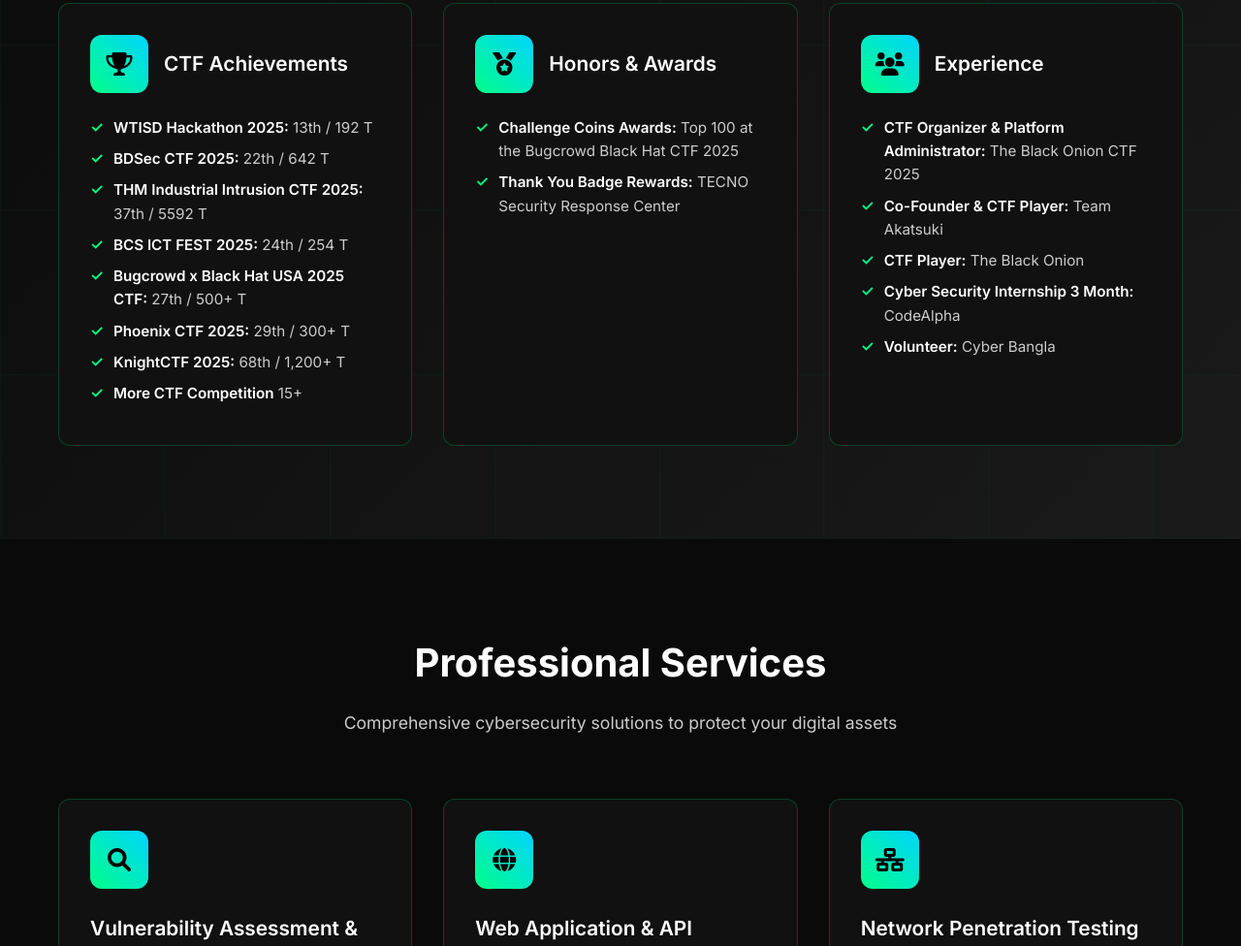
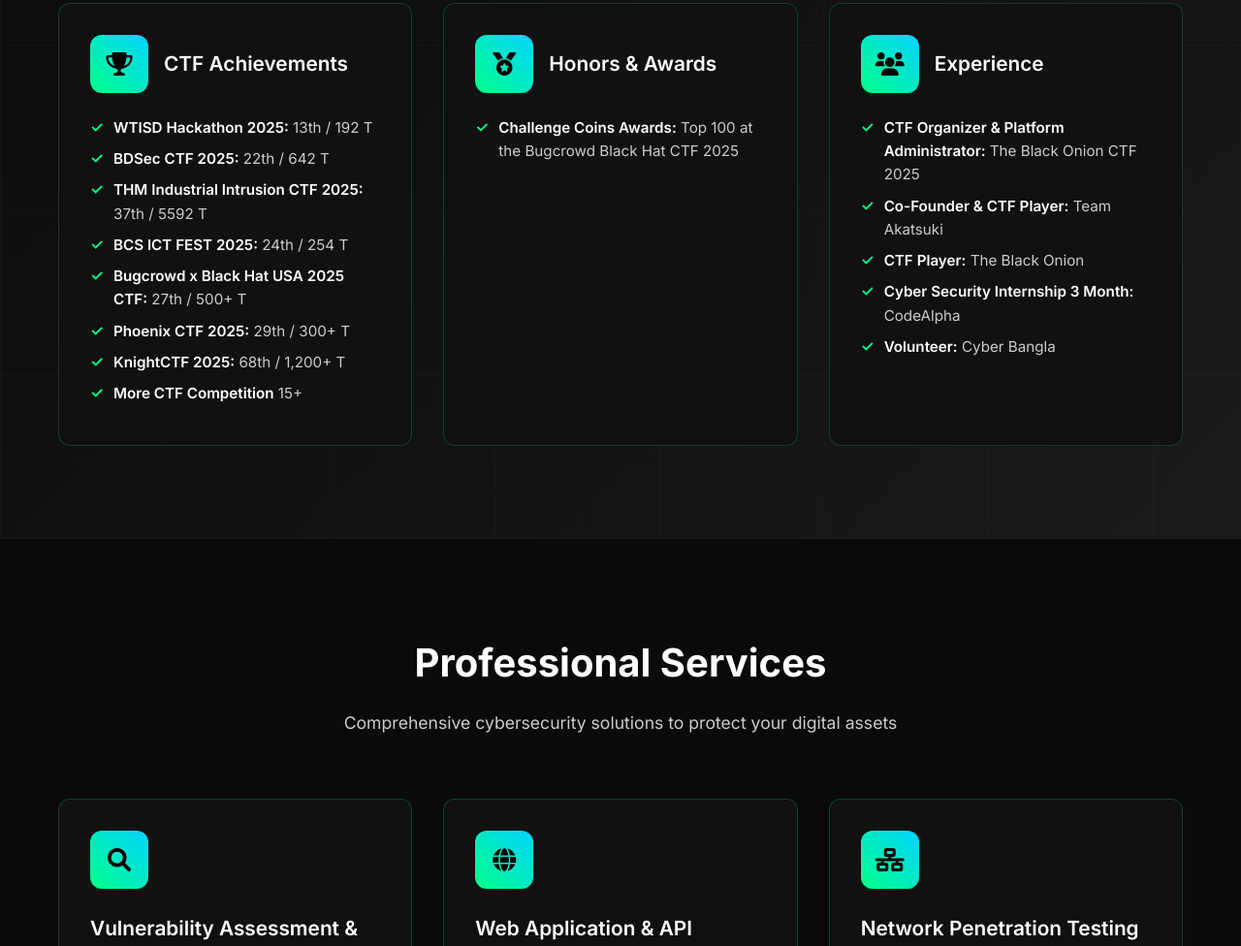
Before and after one commit to zabedullahpoyel/zabedullahpoyel.github.io, a plain HTML site: page index.html in a window 1280 px wide. Shown: the part 2196-3172 px from the top of the page at 97% size. Drawn offline with nearby package versions, Linux system fonts and the light colour scheme.

Commit message:
Update index.html

```diff
--- a/index.html
+++ b/index.html
@@ -158,7 +158,6 @@
                     </div>
                     <ul class="achievement-list">
                         <li><strong>Challenge Coins Awards:</strong> Top 100 at the Bugcrowd Black Hat CTF 2025</li>
-                        <li><strong>Thank You Badge Rewards:</strong> TECNO Security Response Center</li>
                     </ul>
                 </div>
 
```
